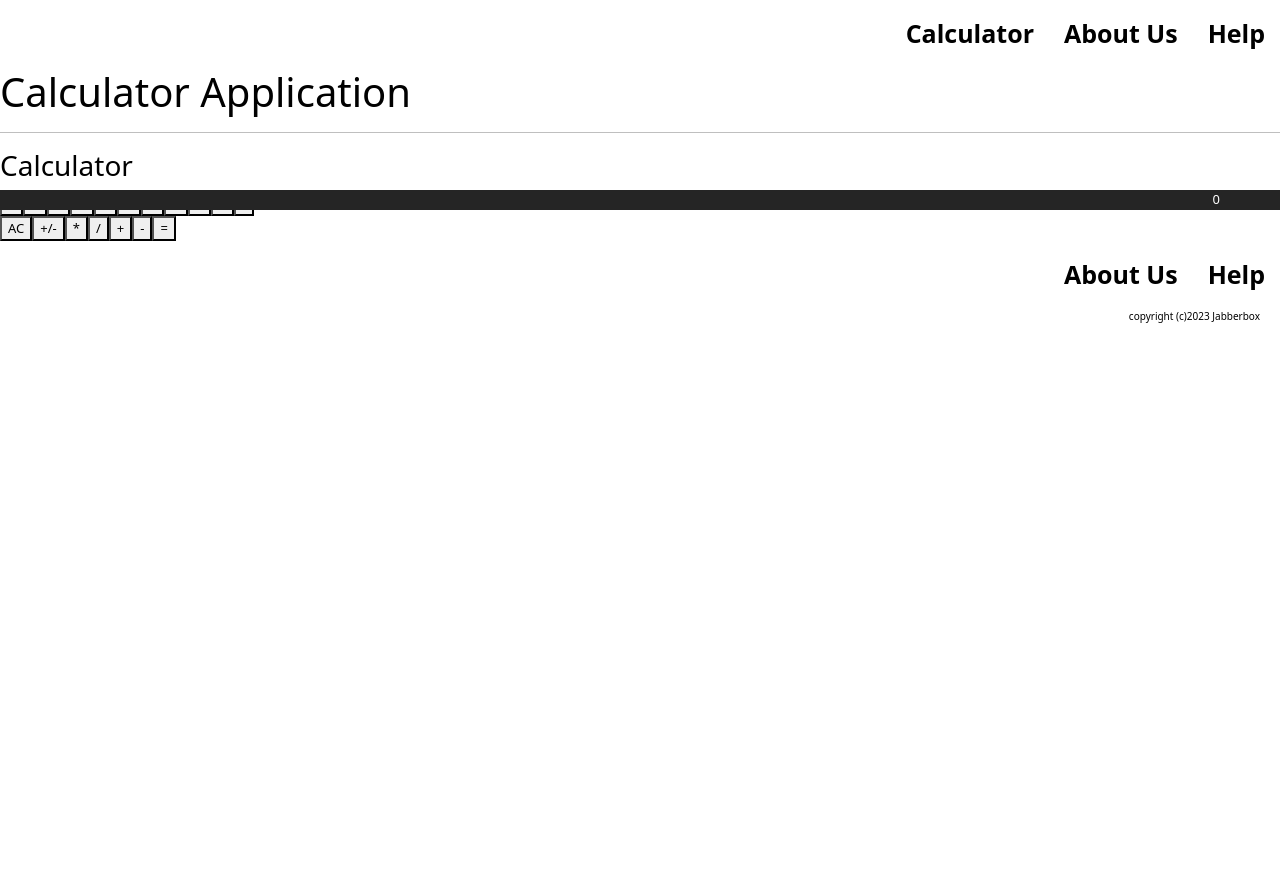
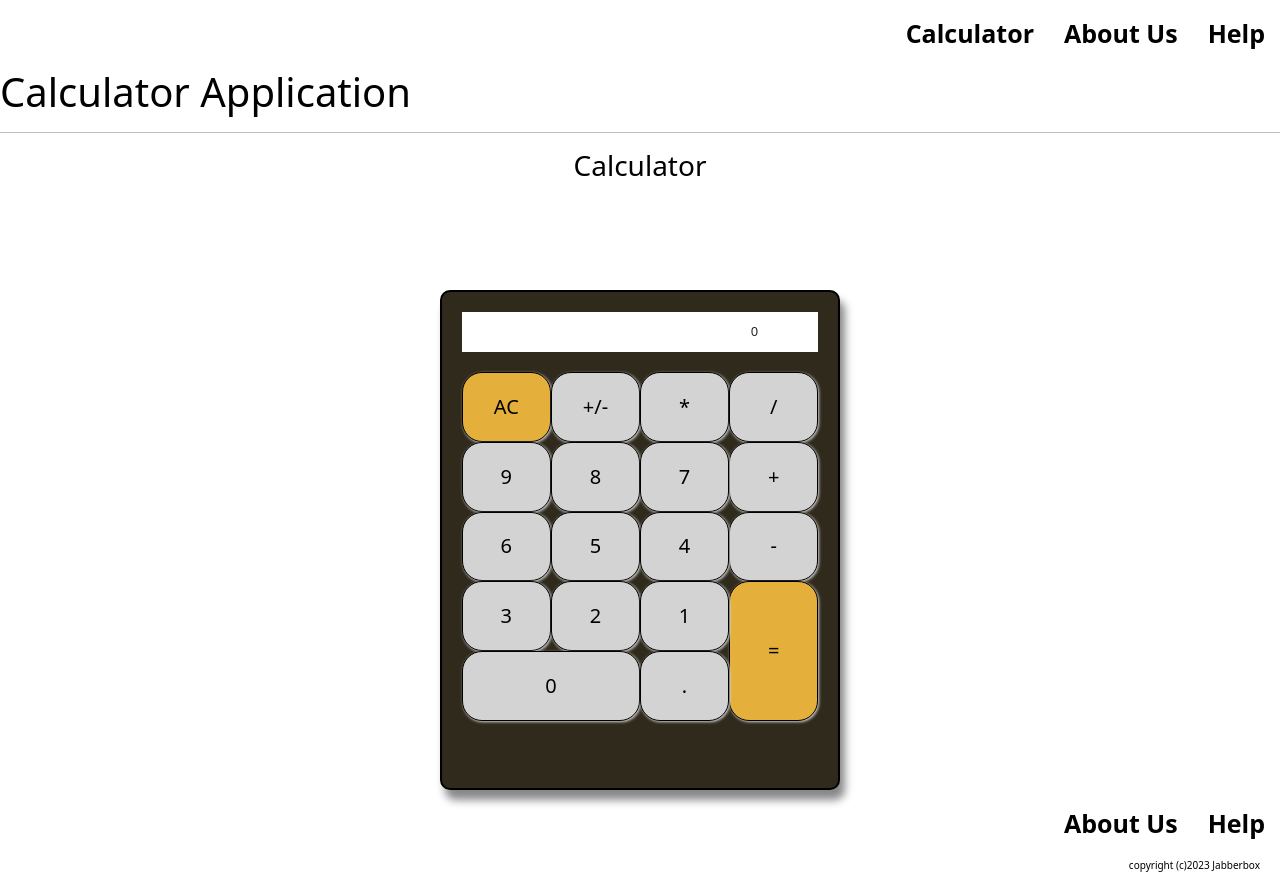
Before and after one commit to rmcguinness/WoodstockCodeCamp, a React (Vite) app: page / in a window 1280 px wide. Before the commit the page ends 800 px from the top, so only its background shows below. Built offline with nearby package versions, Linux system fonts and the light colour scheme.

Commit message:
calculator CSS started

```diff
--- /dev/null
+++ b/src/Calculator.css
@@ -0,0 +1,87 @@
+/**
+ * Copyright 2023 YOUR NAME HERE
+ *
+ * Licensed under the Apache License, Version 2.0 (the "License");
+ * you may not use this file except in compliance with the License.
+ * You may obtain a copy of the License at
+ *
+ *     http://www.apache.org/licenses/LICENSE-2.0
+ *
+ * Unless required by applicable law or agreed to in writing, software
+ * distributed under the License is distributed on an "AS IS" BASIS,
+ * WITHOUT WARRANTIES OR CONDITIONS OF ANY KIND, either express or implied.
+ * See the License for the specific language governing permissions and
+ * limitations under the License.
+ */
+
+#calculatorWrapper {
+  display: flex;
+  flex-direction: column;
+  align-items: center;
+}
+
+#calculatorBody {
+  margin-top: 100px;
+  display: flex;
+  width: 400px;
+  height: 500px;
+  border: black solid 2px;
+  border-radius: 10px;
+  flex-direction: column;
+  align-items: center;
+  background-color: #302a1c;
+  padding-top: 20px;
+  padding-bottom: 40px;
+  box-shadow: 5px 10px 8px #888888;
+}
+
+#buttons {
+  width: 90%;
+  height: 80%;
+  display: grid;
+  grid-template-columns: repeat(4, 1fr);
+  grid-template-rows: repeat(5, 1fr);
+}
+
+.button {
+  background-color: lightgray;
+  border: 1px solid black;
+  border-radius: 20px;
+  box-shadow: 1px 1px 3px lightgray;
+  color: black;
+  font-size: 20px;
+}
+
+#clear {
+  background-color: #e4af3a;
+}
+
+#zero {
+  grid-column: 1 / 3;
+}
+
+#equals {
+  grid-column: 4 / 5;
+  grid-row: 4 / 6;
+  background-color: #e4af3a;
+}
+
+#nine {
+  grid-column: 1 / 2;
+  grid-row: 2 / 3;
+}
+
+#eight {
+  grid-column: 2 / 3;
+  grid-row: 2 / 3;
+}
+
+#seven {
+  grid-column: 3 / 4;
+  grid-row: 2 / 3;
+}
+
+#subtract {
+  grid-column: 4 / 5;
+  grid-row: 3 / 4;
+}
--- a/src/Calculator.jsx
+++ b/src/Calculator.jsx
@@ -17,6 +17,7 @@ import CalculatorFunctionButton from "./CalculatorFunctionButton";
 import CalculatorNumberButton from "./CalculatorNumberButton";
 import { functions } from "./CalculatorFunctionData";
 import { buttons } from "./CalculatorNumberData"
+import "./Calculator.css"
 
 
 const Calculator = () => {
@@ -26,16 +27,15 @@ const Calculator = () => {
 
   const numberButtons = buttons.map(num => <CalculatorNumberButton key={num.val} obj={num}/>)
   return(
-    <>
+    <div id="calculatorWrapper">
       <h3>Calculator</h3>
-      <CalculatorDisplay />
-      <div id="numberButtons">
-        {numberButtons}
+      <div id="calculatorBody">
+        <CalculatorDisplay />
+        <div id="buttons">
+        {functionButtons}{numberButtons}
+        </div>
       </div>
-      <div id="functionButtons">
-        {functionButtons}
-      </div>
-    </>
+    </div>
   )
 }
 
--- a/src/CalculatorDisplay.css
+++ b/src/CalculatorDisplay.css
@@ -15,15 +15,17 @@
  */
 
 .output {
-  position:absolute;
-  width: 100%;
+  display: flex;
+  align-items: center;
+  justify-content: right;
+  width: 90%;
   /*font-size: 2rem;*/
-
   border: none;
-  background-color: #252525;
-  color: #fff;
+  background-color: #fff;
+  color: #252525;
   text-align: right;
   padding-right: 60px;
   padding-left: 10px;
-  word-wrap: break-word;
+  margin-bottom: 20px;
+  height: 40px;
 }
--- a/src/CalculatorFunctionButton.jsx
+++ b/src/CalculatorFunctionButton.jsx
@@ -26,7 +26,7 @@ const CalculatorFunctionButton = (props) => {
   }
 
   return(
-      <button id={o.value}
+      <button className="button" id={o.id}
               onClick={() => handleClick()}>{o.displayValue}</button>
   )
 }
--- a/src/CalculatorNumberButton.jsx
+++ b/src/CalculatorNumberButton.jsx
@@ -29,7 +29,7 @@ const CalculatorNumberButton = (props) => {
   }
 
   return (
-      <button id={num.val} onClick={() => handleClicked()}>{num.val}</button>
+      <button className="button" id={num.id} onClick={() => handleClicked()}>{num.val}</button>
   )
 }
 
--- a/src/CalculatorNumberData.jsx
+++ b/src/CalculatorNumberData.jsx
@@ -1,13 +1,35 @@
 export const buttons = [
-  {val: '0', func: 'handleNumberClick'},
-  {val: '1', func: 'handleNumberClick'},
-  {val: '2', func: 'handleNumberClick'},
-  {val: '3', func: 'handleNumberClick'},
-  {val: '4', func: 'handleNumberClick'},
-  {val: '5', func: 'handleNumberClick'},
-  {val: '6', func: 'handleNumberClick'},
-  {val: '7', func: 'handleNumberClick'},
-  {val: '8', func: 'handleNumberClick'},
-  {val: '9', func: 'handleNumberClick'},
-  {val: '.', func: 'handleDotClick'}
+  { id: 'nine',
+    val: '9',
+    func: 'handleNumberClick'},
+  { id: 'eight',
+    val: '8',
+    func: 'handleNumberClick'},
+  { id: 'seven',
+    val: '7',
+    func: 'handleNumberClick'},
+  { id: 'six',
+    val: '6',
+    func: 'handleNumberClick'},
+  { id: 'five',
+    val: '5',
+    func: 'handleNumberClick'},
+  { id: 'four',
+    val: '4',
+    func: 'handleNumberClick'},
+  { id: 'three',
+    val: '3',
+    func: 'handleNumberClick'},
+  { id: 'two',
+    val: '2',
+    func: 'handleNumberClick'},
+  { id: 'one',
+    val: '1',
+    func: 'handleNumberClick'},
+  { id: 'zero',
+    val: '0',
+    func: 'handleNumberClick'},
+  { id: 'decimal',
+    val: '.',
+    func: 'handleDotClick'}
 ];
```
